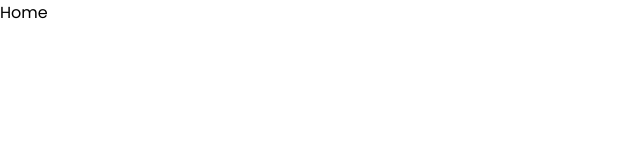
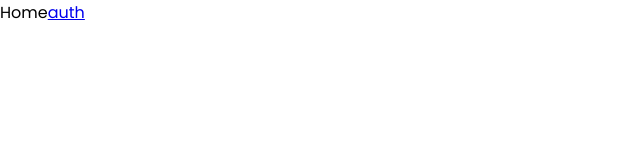
Before and after one commit to HaydarovDev/dashboard, a React (Vite) app: page / in a window 1280 px wide. Shown: the top 160 px of the page, without its empty margins (0-640 px from the left). Built offline with nearby package versions, Linux system fonts and the light colour scheme.

Commit message:
feat: testing

```diff
--- a/src/Home.tsx
+++ b/src/Home.tsx
@@ -1,5 +1,12 @@
+import { Link } from "react-router-dom";
+
 const Home = () => {
-  return <div>Home</div>;
+  return (
+    <div>
+      Home
+      <Link to={"/auth"}>auth</Link>
+    </div>
+  );
 };
 
 export default Home;
```
